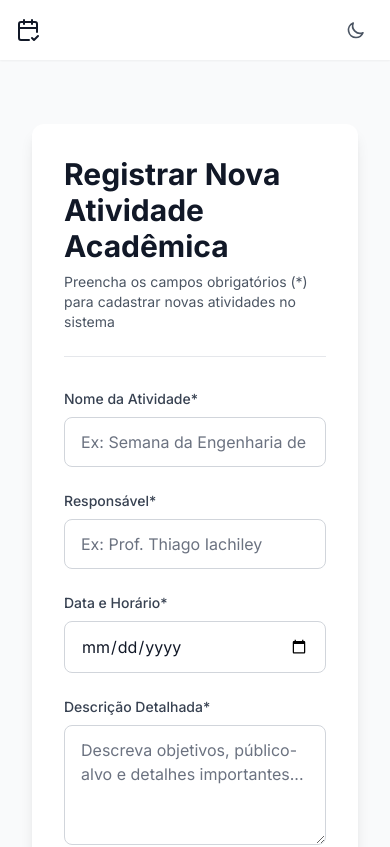
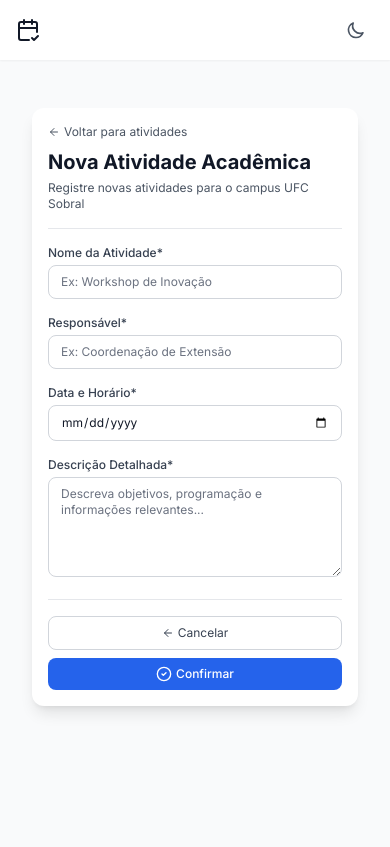
Before and after one commit to alanlimadev/tec-web-mini-projeto5, a Next.js app: page /cadastro in a window 390 px wide. Shown: the top 847 px of the page. Built offline with nearby package versions, Linux system fonts and the light colour scheme.

Commit message:
feat: implement responsive form with validation, toast notifications, and CSV export

```diff
--- a/src/app/cadastro/page.tsx
+++ b/src/app/cadastro/page.tsx
@@ -5,7 +5,8 @@ import { useForm } from 'react-hook-form';
 import { zodResolver } from '@hookform/resolvers/zod';
 import { z } from 'zod';
 import { addActivity } from '@/app/lib/data';
-import { CircleAlert } from 'lucide-react';
+import { AlertCircle, CheckCircle2, ArrowLeft, Loader2 } from 'lucide-react';
+import toast, { Toaster } from 'react-hot-toast';
 
 const activitySchema = z.object({
   nome: z
@@ -32,40 +33,80 @@ export default function CadastroPage() {
   const {
     register,
     handleSubmit,
-    formState: { errors },
+    formState: { errors, isSubmitting },
     reset,
   } = useForm<ActivityFormData>({
     resolver: zodResolver(activitySchema),
   });
 
-  const onSubmit = (data: ActivityFormData) => {
+  const onSubmit = async (data: ActivityFormData) => {
+    try {
       addActivity({
         ...data,
         data: new Date(data.data).toISOString(),
       });
+
+      await new Promise((resolve) => setTimeout(resolve, 500));
+
+      toast.success(
+        <div className="flex items-center gap-2">
+          <span>Atividade registrada com sucesso!</span>
+        </div>,
+        {
+          duration: 4000,
+          position: 'top-right',
+          className:
+            'dark:bg-gray-800 dark:text-gray-100 border dark:border-gray-700',
+        }
+      );
+
       reset();
       router.push('/listagem');
+      // eslint-disable-next-line @typescript-eslint/no-unused-vars
+    } catch (error) {
+      toast.error(
+        <div className="flex items-center gap-2">
+          <AlertCircle className="h-5 w-5 text-red-600" />
+          <span>Erro ao cadastrar atividade</span>
+        </div>,
+        {
+          className:
+            'dark:bg-gray-800 dark:text-gray-100 border dark:border-gray-700',
+        }
+      );
+    }
   };
 
   return (
-    <div className="min-h-screen bg-gray-50 dark:bg-gray-900 transition-colors duration-200 py-8 px-4 sm:px-6 lg:px-8">
-      <div className="max-w-3xl mx-auto bg-white dark:bg-gray-800 rounded-xl shadow-lg dark:shadow-xl dark:shadow-gray-900/20 p-8 transition-all">
-        <header className="mb-8 space-y-2 border-b dark:border-gray-700 pb-6">
-          <h1 className="text-3xl font-bold text-gray-900 dark:text-gray-100">
-            Registrar Nova Atividade Acadêmica
+    <div className="min-h-screen bg-gray-50 dark:bg-gray-900 transition-colors duration-200 py-4 px-4 sm:py-8 sm:px-6 lg:px-8">
+      <Toaster />
+
+      <div className="max-w-3xl mx-auto bg-white dark:bg-gray-800 rounded-xl shadow-lg dark:shadow-xl dark:shadow-gray-900/20 p-4 sm:p-6 lg:p-8 transition-all">
+        <header className="mb-4 sm:mb-6 space-y-1 sm:space-y-2 border-b dark:border-gray-700 pb-4 sm:pb-6">
+          <button
+            onClick={() => router.push('/listagem')}
+            className="mb-2 sm:mb-4 flex items-center gap-1 sm:gap-2 text-xs sm:text-sm text-gray-600 dark:text-gray-400 hover:text-gray-900 dark:hover:text-gray-200"
+          >
+            <ArrowLeft className="h-3 w-3 sm:h-4 sm:w-4" />
+            Voltar para atividades
+          </button>
+          <h1 className="text-xl sm:text-2xl lg:text-3xl font-bold text-gray-900 dark:text-gray-100">
+            Nova Atividade Acadêmica
           </h1>
-          <p className="text-gray-600 dark:text-gray-400 text-sm">
-            Preencha os campos obrigatórios (*) para cadastrar novas atividades
-            no sistema
+          <p className="text-xs sm:text-sm text-gray-600 dark:text-gray-400">
+            Registre novas atividades para o campus UFC Sobral
           </p>
         </header>
 
-        <form onSubmit={handleSubmit(onSubmit)} className="space-y-6">
-          <div className="grid grid-cols-1 gap-6 sm:grid-cols-2">
-            <div>
+        <form
+          onSubmit={handleSubmit(onSubmit)}
+          className="space-y-4 sm:space-y-6"
+        >
+          <div className="grid grid-cols-1 gap-4 sm:gap-6 sm:grid-cols-2">
+            <div className="sm:col-span-2 lg:col-span-1">
               <label
                 htmlFor="nome"
-                className="block text-sm font-medium text-gray-700 dark:text-gray-300 mb-2"
+                className="block text-xs sm:text-sm font-medium text-gray-700 dark:text-gray-300 mb-1 sm:mb-2"
               >
                 Nome da Atividade*
               </label>
@@ -73,35 +114,31 @@ export default function CadastroPage() {
                 <input
                   id="nome"
                   {...register('nome')}
-                  className={`w-full px-4 py-3 border rounded-lg
-                    focus:ring-2 focus:border-transparent
-                    bg-white dark:bg-gray-700
-                    text-gray-900 dark:text-gray-100
-                    placeholder-gray-500 dark:placeholder-gray-400
-                    transition-all ${
+                  className={`w-full px-3 sm:px-4 py-2 sm:py-3 text-xs sm:text-sm border rounded-lg focus:ring-2 focus:border-transparent transition-all ${
                     errors.nome
-                        ? 'border-red-500 focus:ring-red-500'
-                        : 'border-gray-300 dark:border-gray-600 focus:ring-blue-500'
-                    }`}
-                  placeholder="Ex: Semana da Engenharia de Computação de Sobral"
+                      ? 'border-red-500 focus:ring-red-500 bg-red-50 dark:bg-red-900/20'
+                      : 'border-gray-300 dark:border-gray-600 focus:ring-blue-500 bg-white dark:bg-gray-700'
+                  } text-gray-900 dark:text-gray-100 placeholder-gray-500 dark:placeholder-gray-400`}
+                  placeholder="Ex: Workshop de Inovação"
                 />
                 {errors.nome && (
-                  <div className="absolute inset-y-0 right-3 flex items-center">
-                    <CircleAlert className="h-5 w-5 text-red-500" />
+                  <div className="absolute inset-y-0 right-3 flex items-center pointer-events-none">
+                    <AlertCircle className="h-4 w-4 sm:h-5 sm:w-5 text-red-500" />
                   </div>
                 )}
               </div>
               {errors.nome && (
-                <p className="mt-2 text-sm text-red-600 dark:text-red-400">
-                  {errors.nome.message}
+                <p className="mt-2 text-xs sm:text-sm text-red-600 dark:text-red-400 flex items-start gap-1">
+                  <AlertCircle className="h-3 w-3 sm:h-4 sm:w-4 mt-0.5" />
+                  <span className="flex-1">{errors.nome.message}</span>
                 </p>
               )}
             </div>
 
-            <div>
+            <div className="sm:col-span-2 lg:col-span-1">
               <label
                 htmlFor="responsavel"
-                className="block text-sm font-medium text-gray-700 dark:text-gray-300 mb-2"
+                className="block text-xs sm:text-sm font-medium text-gray-700 dark:text-gray-300 mb-1 sm:mb-2"
               >
                 Responsável*
               </label>
@@ -109,36 +146,31 @@ export default function CadastroPage() {
                 <input
                   id="responsavel"
                   {...register('responsavel')}
-                  className={`w-full px-4 py-3 border rounded-lg
-                    focus:ring-2 focus:border-transparent
-                    bg-white dark:bg-gray-700
-                    text-gray-900 dark:text-gray-100
-                    placeholder-gray-500 dark:placeholder-gray-400
-                    transition-all ${
+                  className={`w-full px-3 sm:px-4 py-2 sm:py-3 text-xs sm:text-sm border rounded-lg focus:ring-2 focus:border-transparent transition-all ${
                     errors.responsavel
-                        ? 'border-red-500 focus:ring-red-500'
-                        : 'border-gray-300 dark:border-gray-600 focus:ring-blue-500'
-                    }`}
-                  placeholder="Ex: Prof. Thiago Iachiley"
+                      ? 'border-red-500 focus:ring-red-500 bg-red-50 dark:bg-red-900/20'
+                      : 'border-gray-300 dark:border-gray-600 focus:ring-blue-500 bg-white dark:bg-gray-700'
+                  } text-gray-900 dark:text-gray-100 placeholder-gray-500 dark:placeholder-gray-400`}
+                  placeholder="Ex: Coordenação de Extensão"
                 />
                 {errors.responsavel && (
-                  <div className="absolute inset-y-0 right-3 flex items-center">
-                    <CircleAlert className="h-5 w-5 text-red-500" />
+                  <div className="absolute inset-y-0 right-3 flex items-center pointer-events-none">
+                    <AlertCircle className="h-4 w-4 sm:h-5 sm:w-5 text-red-500" />
                   </div>
                 )}
               </div>
               {errors.responsavel && (
-                <p className="mt-2 text-sm text-red-600 dark:text-red-400">
-                  {errors.responsavel.message}
+                <p className="mt-2 text-xs sm:text-sm text-red-600 dark:text-red-400 flex items-start gap-1">
+                  <AlertCircle className="h-3 w-3 sm:h-4 sm:w-4 mt-0.5" />
+                  <span className="flex-1">{errors.responsavel.message}</span>
                 </p>
               )}
             </div>
-          </div>
 
-          <div>
+            <div className="sm:col-span-2">
               <label
                 htmlFor="data"
-              className="block text-sm font-medium text-gray-700 dark:text-gray-300 mb-2"
+                className="block text-xs sm:text-sm font-medium text-gray-700 dark:text-gray-300 mb-1 sm:mb-2"
               >
                 Data e Horário*
               </label>
@@ -147,33 +179,30 @@ export default function CadastroPage() {
                   type="date"
                   id="data"
                   {...register('data')}
-                className={`w-full px-4 py-3 border rounded-lg
-                  focus:ring-2 focus:border-transparent
-                  bg-white dark:bg-gray-700
-                  text-gray-900 dark:text-gray-100
-                  transition-all ${
+                  className={`w-full px-3 sm:px-4 py-2 sm:py-3 text-xs sm:text-sm border rounded-lg focus:ring-2 focus:border-transparent transition-all ${
                     errors.data
-                      ? 'border-red-500 focus:ring-red-500'
-                      : 'border-gray-300 dark:border-gray-600 focus:ring-blue-500'
-                  }`}
+                      ? 'border-red-500 focus:ring-red-500 bg-red-50 dark:bg-red-900/20'
+                      : 'border-gray-300 dark:border-gray-600 focus:ring-blue-500 bg-white dark:bg-gray-700'
+                  } text-gray-900 dark:text-gray-100`}
                 />
                 {errors.data && (
-                <div className="absolute inset-y-0 right-3 flex items-center">
-                  <CircleAlert className="h-5 w-5 text-red-500" />
+                  <div className="absolute inset-y-0 right-3 flex items-center pointer-events-none">
+                    <AlertCircle className="h-4 w-4 sm:h-5 sm:w-5 text-red-500" />
                   </div>
                 )}
               </div>
               {errors.data && (
-              <p className="mt-2 text-sm text-red-600 dark:text-red-400">
-                {errors.data.message}
+                <p className="mt-2 text-xs sm:text-sm text-red-600 dark:text-red-400 flex items-start gap-1">
+                  <AlertCircle className="h-3 w-3 sm:h-4 sm:w-4 mt-0.5" />
+                  <span className="flex-1">{errors.data.message}</span>
                 </p>
               )}
             </div>
 
-          <div>
+            <div className="sm:col-span-2">
               <label
                 htmlFor="descricao"
-              className="block text-sm font-medium text-gray-700 dark:text-gray-300 mb-2"
+                className="block text-xs sm:text-sm font-medium text-gray-700 dark:text-gray-300 mb-1 sm:mb-2"
               >
                 Descrição Detalhada*
               </label>
@@ -181,52 +210,55 @@ export default function CadastroPage() {
                 <textarea
                   id="descricao"
                   {...register('descricao')}
-                className={`w-full px-4 py-3 border rounded-lg
-                  focus:ring-2 focus:border-transparent
-                  bg-white dark:bg-gray-700
-                  text-gray-900 dark:text-gray-100
-                  placeholder-gray-500 dark:placeholder-gray-400
-                  resize-y min-h-[120px] transition-all ${
+                  className={`w-full px-3 sm:px-4 py-2 sm:py-3 text-xs sm:text-sm border rounded-lg focus:ring-2 focus:border-transparent transition-all ${
                     errors.descricao
-                      ? 'border-red-500 focus:ring-red-500'
-                      : 'border-gray-300 dark:border-gray-600 focus:ring-blue-500'
-                  }`}
-                placeholder="Descreva objetivos, público-alvo e detalhes importantes..."
+                      ? 'border-red-500 focus:ring-red-500 bg-red-50 dark:bg-red-900/20'
+                      : 'border-gray-300 dark:border-gray-600 focus:ring-blue-500 bg-white dark:bg-gray-700'
+                  } text-gray-900 dark:text-gray-100 placeholder-gray-500 dark:placeholder-gray-400 resize-y min-h-[100px] sm:min-h-[120px]`}
+                  placeholder="Descreva objetivos, programação e informações relevantes..."
                 />
                 {errors.descricao && (
-                <div className="absolute top-3 right-3">
-                  <CircleAlert className="h-5 w-5 text-red-500" />
+                  <div className="absolute top-3 right-3 pointer-events-none">
+                    <AlertCircle className="h-4 w-4 sm:h-5 sm:w-5 text-red-500" />
                   </div>
                 )}
               </div>
               {errors.descricao && (
-              <p className="mt-2 text-sm text-red-600 dark:text-red-400">
-                {errors.descricao.message}
+                <p className="mt-2 text-xs sm:text-sm text-red-600 dark:text-red-400 flex items-start gap-1">
+                  <AlertCircle className="h-3 w-3 sm:h-4 sm:w-4 mt-0.5" />
+                  <span className="flex-1">{errors.descricao.message}</span>
                 </p>
               )}
             </div>
+          </div>
 
-          <div className="flex justify-end gap-4 pt-6 border-t dark:border-gray-700">
+          <div className="flex flex-col sm:flex-row gap-2 sm:gap-4 pt-4 sm:pt-6 border-t dark:border-gray-700">
             <button
               type="button"
               onClick={() => router.push('/listagem')}
-              className="px-6 py-2.5 text-gray-700 dark:text-gray-300
-                bg-white dark:bg-gray-700
-                border border-gray-300 dark:border-gray-600
-                rounded-lg hover:bg-gray-50 dark:hover:bg-gray-600
-                transition-colors"
+              className="w-full sm:w-auto px-4 sm:px-6 py-2 sm:py-2.5 text-xs sm:text-sm text-gray-700 dark:text-gray-300 bg-white dark:bg-gray-700 border border-gray-300 dark:border-gray-600 rounded-lg hover:bg-gray-50 dark:hover:bg-gray-600 transition-colors flex items-center justify-center gap-1 sm:gap-2"
             >
-              Voltar para Listagem
+              <ArrowLeft className="h-3 w-3 sm:h-4 sm:w-4" />
+              <span>Cancelar</span>
             </button>
             <button
               type="submit"
-              className="px-6 py-2.5 bg-blue-600 hover:bg-blue-700
-                dark:bg-blue-700 dark:hover:bg-blue-800
-                text-white font-medium rounded-lg
-                focus:ring-4 focus:ring-blue-200 dark:focus:ring-blue-900
-                transition-all"
+              disabled={isSubmitting}
+              className={`w-full sm:w-auto px-4 sm:px-6 py-2 sm:py-2.5 text-xs sm:text-sm bg-blue-600 hover:bg-blue-700 dark:bg-blue-700 dark:hover:bg-blue-800 text-white font-medium rounded-lg focus:ring-4 focus:ring-blue-200 dark:focus:ring-blue-900 transition-all flex items-center justify-center gap-1 sm:gap-2 ${
+                isSubmitting ? 'opacity-50 cursor-not-allowed' : ''
+              }`}
             >
-              Registrar Atividade
+              {isSubmitting ? (
+                <>
+                  <Loader2 className="animate-spin h-4 w-4" />
+                  <span>Cadastrando...</span>
+                </>
+              ) : (
+                <>
+                  <CheckCircle2 className="h-4 w-4" />
+                  <span>Confirmar</span>
+                </>
+              )}
             </button>
           </div>
         </form>
```
Lines whose indentation alone changed are shown as unchanged.
